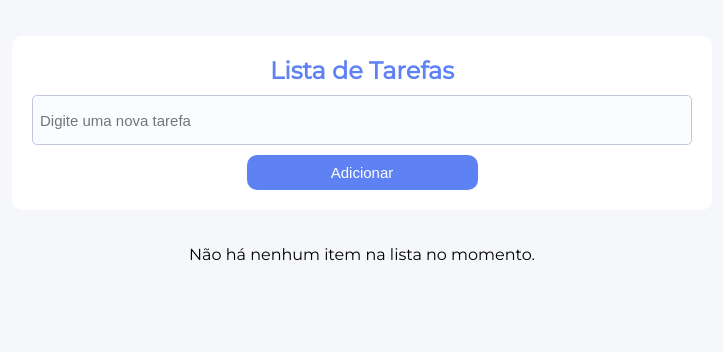
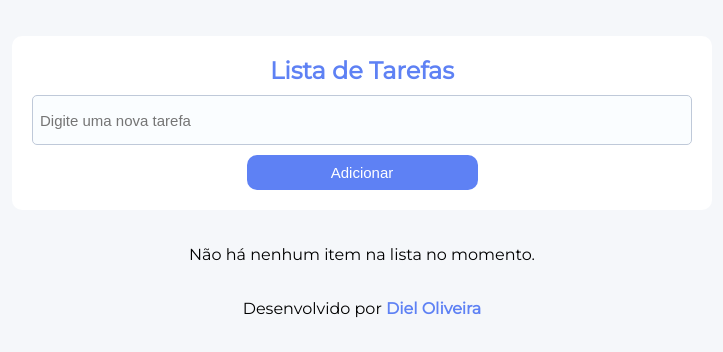
Before and after one commit to dieldev/to-do-list-frontend, a plain HTML site: page index.html in a window 1280 px wide. Shown: the part 114-466 px from the top of the page, without its empty margins (278-1001 px from the left). Drawn offline with Linux system fonts and the light colour scheme.

Commit message:
feat: Adicionado os créditos de desenvolvedor no index

```diff
--- a/index.html
+++ b/index.html
@@ -21,6 +21,9 @@
             </ul>
 
         </section>
+        <p">
+            Desenvolvido por <a class="ancoraGithub" href="https://github.com/dieldev">Diel Oliveira</a>
+        </p>
     </main>
 </body>
 </html>
--- a/style.css
+++ b/style.css
@@ -125,6 +125,18 @@ body {
     text-align: center;
 }
 
+.ancoraGithub {
+    color: #5e81f4;
+    text-decoration: none;
+    font-weight: bold;
+    transition: color 0.2s;
+}
+
+.ancoraGithub:hover {
+    color: #4666c9;
+    text-decoration: underline;
+}
+
 @media screen and (max-width: 768px) {
     .conteudo__card,
     .conteudo__tarefas {
```
